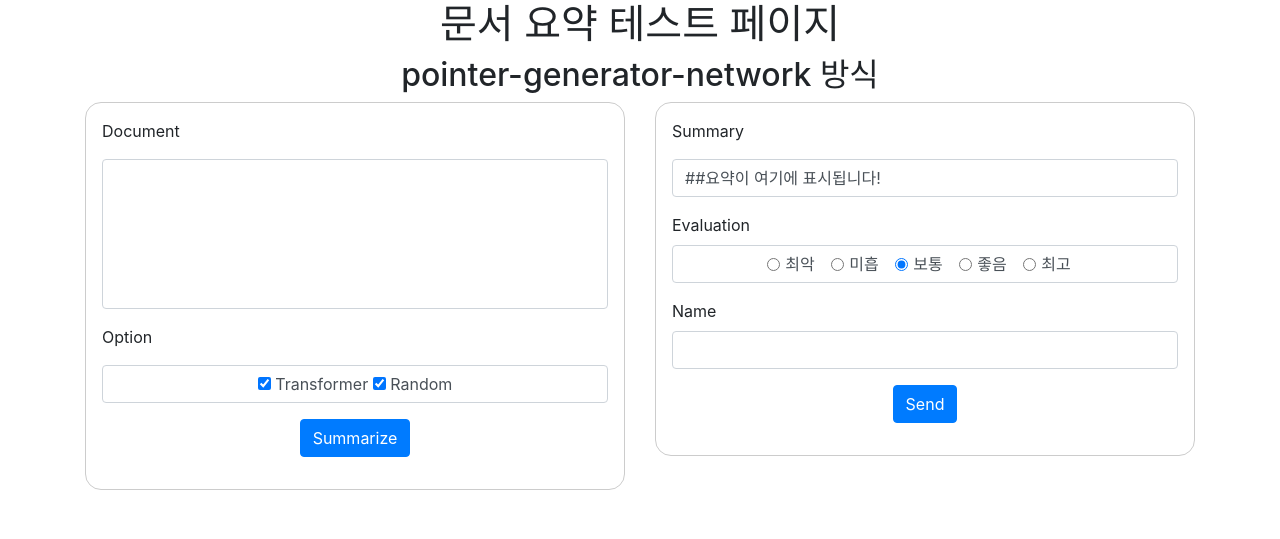
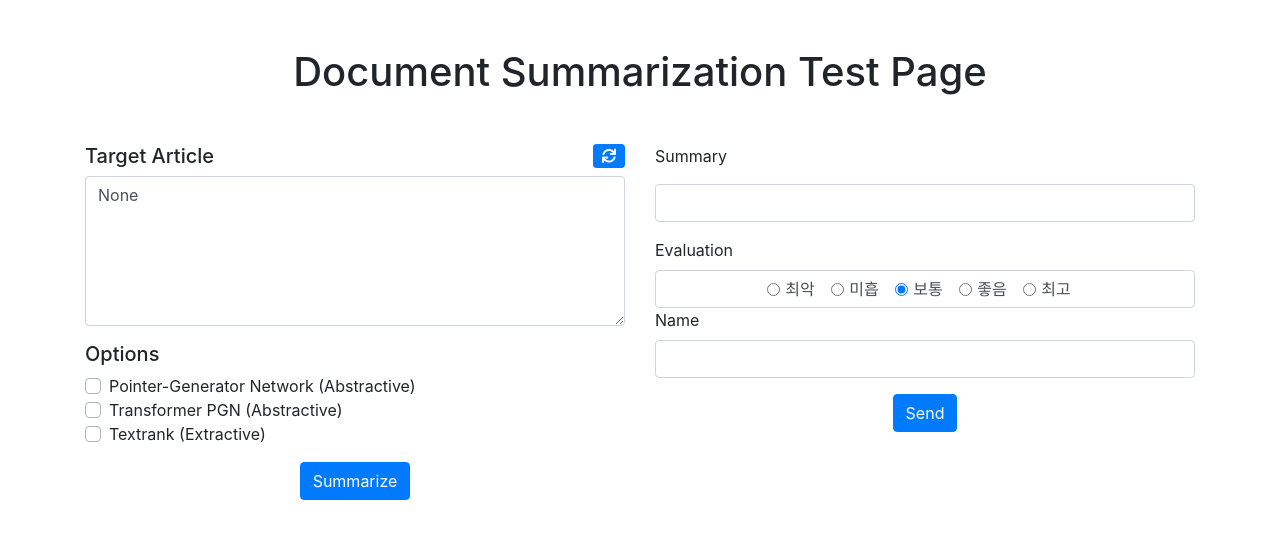
Before and after one commit to junbread/text-summary, a Django app: page / in a window 1280 px wide. Shown: the top 539 px of the page. Run offline with Django 3.2, Linux system fonts and the light colour scheme; parts of the project's set-up code (start-up, migrations or seed data) failed here and were passed over; some libraries are stand-ins or nearby versions.

Commit message:
master 충돌사항 병합

```diff
--- a/src/demo/app/templates/demo.html
+++ b/src/demo/app/templates/demo.html
@@ -1,81 +1,101 @@
 {% load static %}
 <html>
+
 <head>
-        <title>문서 요약 테스트 페이지</title>
-        <link rel="stylesheet" href="//maxcdn.bootstrapcdn.com/bootstrap/4.4.1/css/bootstrap.min.css">
-        <link rel="stylesheet" href="{% static 'css/main.css' %}">
+    <!-- CSS Import -->
+    <link rel="stylesheet" href="https://maxcdn.bootstrapcdn.com/bootstrap/4.4.1/css/bootstrap.min.css">
+    <link rel="stylesheet" href="https://cdnjs.cloudflare.com/ajax/libs/font-awesome/5.12.1/css/all.min.css">
+    <!--         <link rel="stylesheet" href="{% static 'css/main.css' %}">
+ -->
+    <title>Document Summarization Test Page</title>
 </head>
+
 <body>
-
-        <div class="text-center">
-            <h1>문서 요약 테스트 페이지</h1>
-            <h2>pointer-generator-network 방식</h2>
+    <div class="container">
+        <header class="text-center m-5">
+            <h1>Document Summarization Test Page</h1>
+        </header>
+        <article class="content">
+            <div class="row">
+                <div class="col-6">
+                    <form class="form" action="/" method="post" height="auto">
+                        <div class="form-group">
+                            <span class="float-right">
+                                <button class="btn btn-sm btn-primary" type="button" onclick="location.reload()">
+                                    <i class="fa fa-sync"></i>
+                                </button>
+                            </span>
+                            <h5>Target Article</h5>
+                            <textarea id="article" class="form-control" name="article" draggable="false">{{ article }}</textarea>
                         </div>
-        <div class="container">
-            <div class="row justify-content-center">
-                <div class="col-lg-6">
-                    <form class="form1" action="/" method="post" height = "auto">
                         <div class="form-group">
-                            <label for="document" class = "mb-3">Document</label>
-                            <textarea id="document" class="form-control form-control-" name="document" draggable="false">{{ document }}</textarea>
-                        </div>
-                        <label for="document" class = "mb-3">Option</label>
-                        <div class="form-control text-center">
-                            <label><input type="checkbox" name="sum_opt" value ="trns" {{opt_trns_checked}}> Transformer</label>
-                            <label><input type="checkbox" name="sum_opt" value ="rnd" {{opt_rnd_checked}}> Random</label>
+                            <h5>Options</h5>
+                            <span class="custom-control custom-checkbox">
+                                <input class="custom-control-input" type="checkbox" name="option" value="pgn" id="option-pgn">
+                                <label class="custom-control-label" for="option-pgn">Pointer-Generator Network (Abstractive)</label>
+                            </span>
+                            <span class="custom-control custom-checkbox">
+                                <input class="custom-control-input" type="checkbox" name="option" value="tpgn" id="option-tpgn">
+                                <label class="custom-control-label" for="option-tpgn">Transformer PGN (Abstractive)</label>
+                            </span>
+                            <span class="custom-control custom-checkbox">
+                                <input class="custom-control-input" type="checkbox" name="option" value="textrank" id="option-textrank">
+                                <label class="custom-control-label" for="option-textrank">Textrank (Extractive)</label>
+                            </span>
                         </div>
                         <div class="form-group text-center">
                             <button class="btn btn-primary" type="submit">Summarize</button>
                         </div>
                     </form>
                 </div>
-                <div class="col-lg-6">
-                    <form class="form2" action="/eval" method="post">
+                <div class="col-6">
+                    <form class="form" action="/eval" method="post">
+                        <input name="sum" value="{{ summary }}" type="hidden">
+                        <input name="doc" value="{{ document }}" type="hidden">
                         <div class="form-group">
                             <label for="summary" class="mb-3">Summary</label>
-                            <div id="summary" class="form-control input-group">{{ summary }}</div>
-                            <input name="sum" value="{{ summary }}" type="hidden">
-                            <input name="doc" value="{{ document }}" type="hidden">
+                            <div id="summary" class="form-control input-group">
+                                {% if summary.pgn is not None %}
+                                    <h6>summary (pointer-generator network)</h6>
+                                    {{ summary.pgn }}
+                                {% endif %}
+                                {% if summary.tpgn is not None %}
+                                    <h6>summary (transformer pgn)</h6>
+                                    {{ summary.pgn }}
+                                {% endif %}
+                                {% if summary.textrank is not None %}
+                                    <h6>summary (textrank)</h6>
+                                    {{ summary.pgn }}
+                                {% endif %}
                             </div>
-                        {% if opt_trns %}
-                        <div class="form-group">
-                            <label for="summary_trns" class="mb-3">Summary_transformer</label>
-                            <div id="summary_trns" class="form-control input-group">{{ summary_trns }}</div>
                         </div>
-                        {% endif %}
-                        {% if opt_rnd %}
-                        <div class="form-group">
-                            <label for="summary_rnd" class="mb-3">Summary_random</label>
-                            <div id="summary_rnd" class="form-control input-group">{{ summary_rnd }}</div>
-                        </div>
-                        {% endif %}
                         <label for="summary">Evaluation</label>
                         <div class="form-control text-center">
 
                             <span class="form-check form-check-inline">
                                 <input class="form-check-input" type="radio" id="r0" name="eval" value="최악" />
-                                <label for = "r0" class="form-check-label"> 최악</label>
+                                <label for="r0" class="form-check-label"> 최악</label>
                             </span>
                             <span class="form-check form-check-inline">
                                 <input class="form-check-input" type="radio" id="r1" name="eval" value="미흡" />
-                                <label for = "r1" class="form-check-label"> 미흡</label>
+                                <label for="r1" class="form-check-label"> 미흡</label>
                             </span>
                             <span class="form-check form-check-inline">
-                                <input class="form-check-input" type="radio" id="r2" name="eval" value="보통" checked/>
-                                <label for = "r2" class="form-check-label"> 보통</label>
+                                <input class="form-check-input" type="radio" id="r2" name="eval" value="보통" checked />
+                                <label for="r2" class="form-check-label"> 보통</label>
                             </span>
                             <span class="form-check form-check-inline">
                                 <input class="form-check-input" type="radio" id="r3" name="eval" value="좋음" />
-                                <label for = "r3" class="form-check-label"> 좋음</label>
+                                <label for="r3" class="form-check-label"> 좋음</label>
                             </span>
                             <span class="form-check form-check-inline">
                                 <input class="form-check-input" type="radio" id="r4" name="eval" value="최고" />
-                                <label for = "r4" class="form-check-label"> 최고</label>
+                                <label for="r4" class="form-check-label"> 최고</label>
                             </span>
                         </div>
                         <div class="form-group">
                             <label for="name">Name</label>
-                            <input class="form-control" type="text" id="name" name = "name">
+                            <input class="form-control" type="text" id="name" name="name">
                         </div>
                         <div class="form-group text-center">
                             <button class="btn btn-primary" type="submit">Send</button>
@@ -83,7 +103,9 @@
                     </form>
                 </div>
             </div>
+        </article>
     </div>
     <script src="{% static 'js/main.js' %}"></script>
 </body>
+
 </html>
--- a/src/demo/app/views.py
+++ b/src/demo/app/views.py
@@ -4,48 +4,35 @@
 from src.summarize.summarize import Summarizer
 
 import time
+
 summarizer = Summarizer()
 
 def demo(request):
-    opt_transformer_checked = None
-    opt_textrank_checked = None
-    summary = None
-    document = None
-    opt_trn = None
-    opt_textrank_checked = None
+    return_object = {
+        'article': None,
+        'summary': None,
+        'options': []
+    }
+
     if(request.method == 'GET'):
-        summary = "##요약이 여기에 표시됩니다!"
-        document = ""
-        opt_transformer_checked = "checked"
-        opt_textrank_checked = "checked"
-        trns = 0
-        rnd = 0
-    else:
-        trns = False
-        rnd = False
-        document = request.POST['document']
-        answer = request.POST['answer']
-        summary = summarizer.summarize(document)['pgn']
+        article = "" # article selection module
 
-    return render(request, 'demo.html', {'summary': summary, 'document': document, 'summary_trns': trns, 'summary_rnd':rnd, 'opt_trns_checked':opt_transformer_checked, 'opt_rnd_checked':opt_textrank_checked})
+    if(request.method == 'POST'):
+        article = request.POST['article']
+
+        if article is not None:
+            summary = summarizer.summarize(article)
+
+    return render(request, 'demo.html', return_object)
+
 
 def eval(request):
 
-    eval_label = request.POST['eval']
-    if eval_label == '최악':
-        score = 0
-    elif eval_label == '미흡':
-        score = 1
-    elif eval_label == '보통' :
-        score = 2
-    elif eval_label == '좋음' :
-        score = 3
-    elif eval_label == '최고' :
-        score = 4
-    post = Eval()
-    post.score = score
-    post.name = request.POST['name']
-    post.sum = request.POST['sum']
-    post.doc = request.POST['doc']
-    post.save()
+    eval_record = Eval()
+    eval_record.score = int(request.POST['score'])
+    eval_record.name = request.POST['name']
+    eval_record.sum = request.POST['sum']
+    eval_record.doc = request.POST['doc']
+    eval_record.save()
+
     return redirect('demo')
```
Lines whose indentation alone changed are shown as unchanged.
